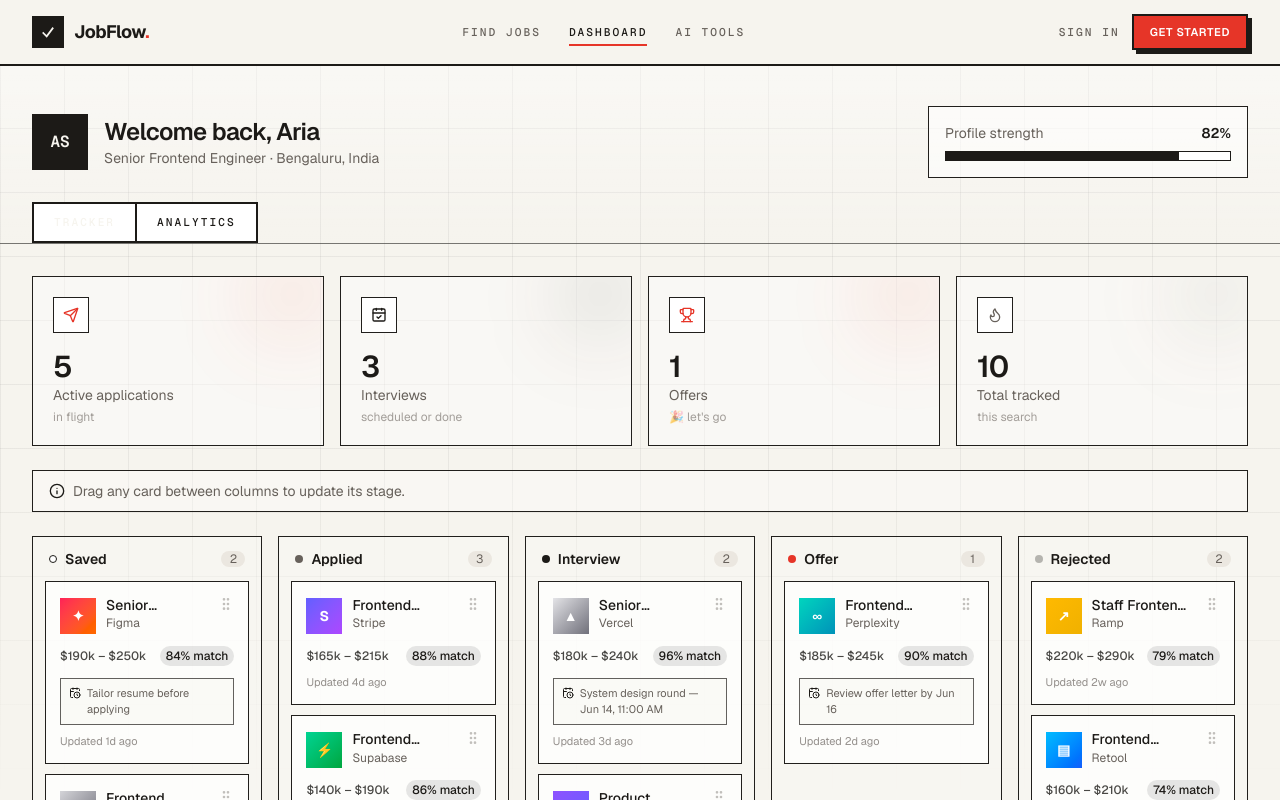
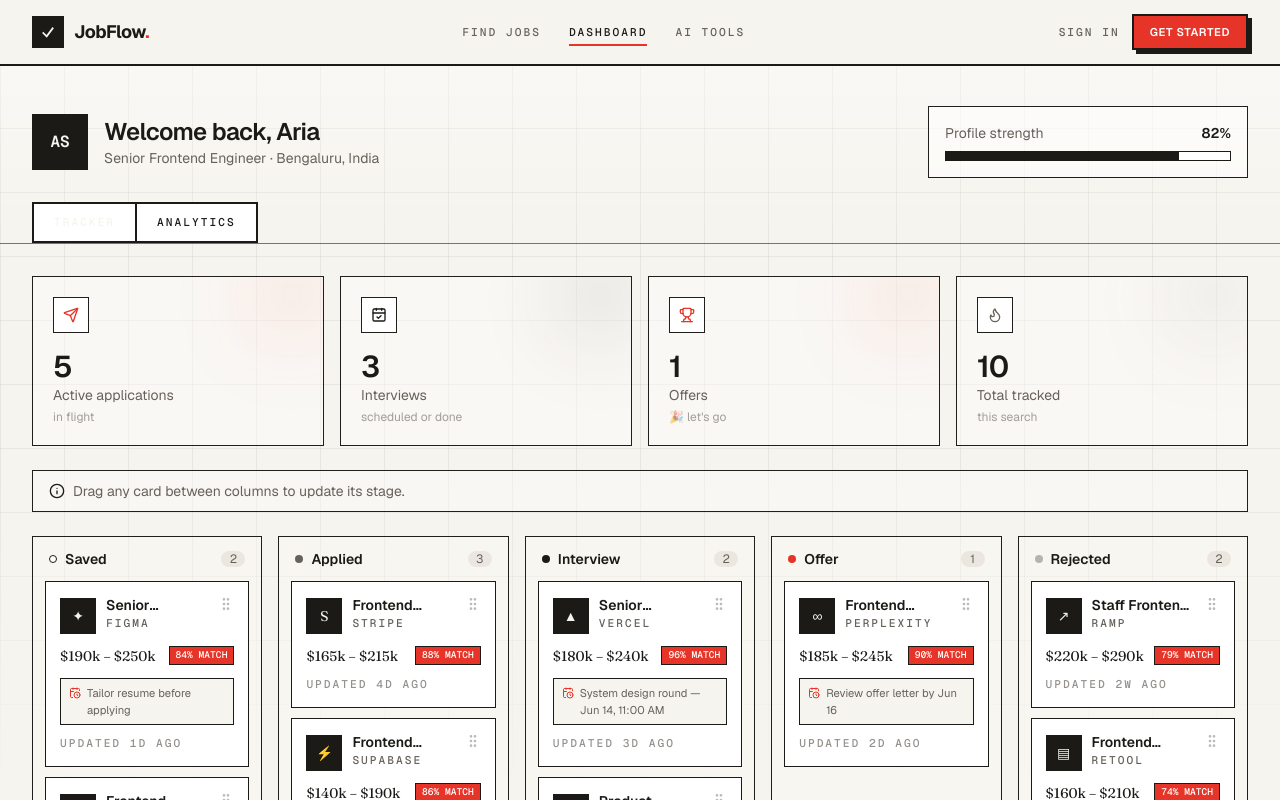
Before and after one commit to madhushigli1/jobflow-ai, a Next.js app in the folder jobflow-ai/: page /dashboard in a window 1280 px wide. Shown: the top 800 px of the page. Built offline with nearby package versions, Linux system fonts and the light colour scheme.

Commit message:
style(applications): ink kanban card with red match badge

```diff
--- a/jobflow-ai/src/features/applications/components/application-card.tsx
+++ b/jobflow-ai/src/features/applications/components/application-card.tsx
@@ -30,50 +30,42 @@
       animate={{ opacity: dragging ? 0.4 : 1, y: 0 }}
       transition={{ duration: 0.2 }}
       className={cn(
-        "group cursor-grab rounded-xl border border-border bg-card/70 p-3.5 active:cursor-grabbing",
-        "hover:border-primary/40",
-        dragging && "ring-2 ring-primary/50",
+        "group cursor-grab border border-foreground bg-card p-3.5 transition-shadow active:cursor-grabbing hover:shadow-brutal-sm",
+        dragging && "shadow-brutal-sm",
       )}
     >
       <div className="flex items-start gap-2.5">
-        <span
-          className={cn(
-            "mt-0.5 grid size-9 shrink-0 place-items-center rounded-lg bg-gradient-to-br text-sm font-bold text-white ring-1 ring-white/10",
-            job.company.brand,
-          )}
-        >
+        <span className="mt-0.5 grid size-9 shrink-0 place-items-center border-2 border-foreground bg-foreground font-serif text-sm text-background">
           {job.company.logo}
         </span>
         <div className="min-w-0 flex-1">
           <Link
             href={`/jobs/${job.id}`}
-            className="line-clamp-1 text-sm font-medium leading-snug hover:text-primary"
+            className="line-clamp-1 text-sm font-semibold leading-snug hover:text-accent"
             onClick={(e) => e.stopPropagation()}
           >
             {job.title}
           </Link>
-          <p className="text-xs text-muted-foreground">{job.company.name}</p>
+          <p className="label text-muted-foreground">{job.company.name}</p>
         </div>
-        <GripVertical className="size-4 shrink-0 text-muted-foreground/40 transition-colors group-hover:text-muted-foreground" />
+        <GripVertical className="size-4 shrink-0 text-foreground/30 transition-colors group-hover:text-foreground" />
       </div>
 
-      <div className="mt-3 flex items-center justify-between text-xs text-muted-foreground">
-        <span className="font-medium text-foreground/80">
-          {formatSalary(job.salaryMin, job.salaryMax)}
-        </span>
-        <span className="rounded-full bg-primary/10 px-1.5 py-0.5 font-medium text-primary">
+      <div className="mt-3 flex items-center justify-between text-xs">
+        <span className="font-serif text-sm">{formatSalary(job.salaryMin, job.salaryMax)}</span>
+        <span className="border border-foreground bg-accent px-1.5 py-0.5 font-mono text-[0.6rem] font-medium uppercase text-accent-foreground">
           {job.matchScore}% match
         </span>
       </div>
 
       {application.nextStep && (
-        <div className="mt-3 flex items-start gap-1.5 rounded-lg border border-border/70 bg-background/40 px-2 py-1.5 text-[11px] text-muted-foreground">
-          <CalendarClock className="mt-0.5 size-3 shrink-0 text-primary" />
+        <div className="mt-3 flex items-start gap-1.5 border border-foreground bg-background px-2 py-1.5 text-[0.7rem] text-muted-foreground">
+          <CalendarClock className="mt-0.5 size-3 shrink-0 text-accent" />
           <span className="line-clamp-2">{application.nextStep}</span>
         </div>
       )}
 
-      <p className="mt-2 text-[11px] text-muted-foreground/70">
+      <p className="label mt-2.5 text-muted-foreground/70">
         Updated {timeAgo(application.timeline.at(-1)?.date ?? application.appliedAt)}
       </p>
     </motion.div>
```
